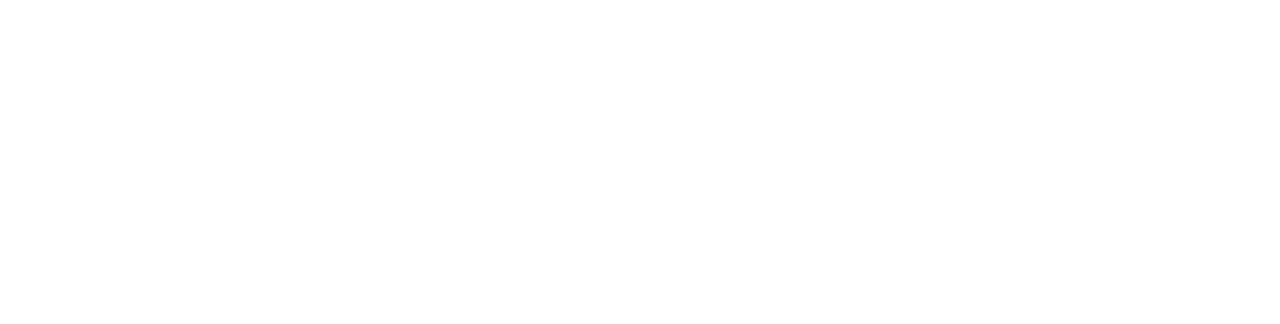
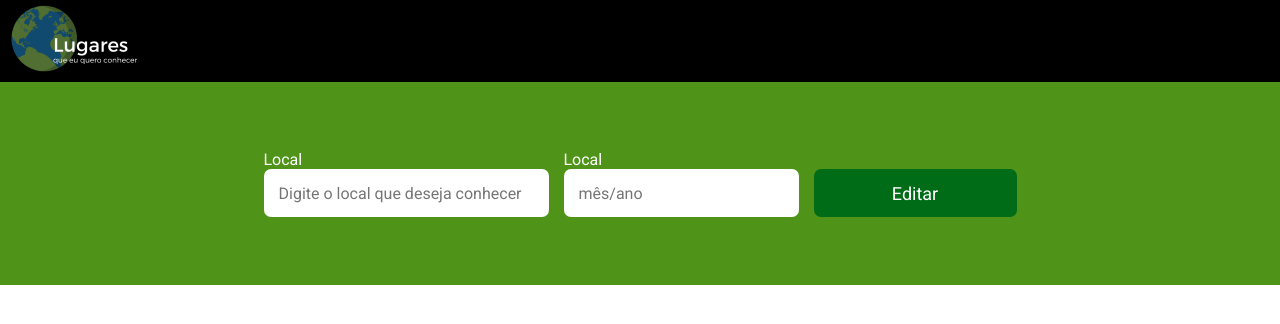
Before and after one commit to ClubPetro/frontend-challenge, a React (Create React App) app in the folder desafio-club-petro/: page /editar in a window 1280 px wide. Shown: the top 324 px of the page. Built offline with nearby package versions, Linux system fonts and the light colour scheme.

Commit message:
Adicionando a rota de editar

```diff
--- a/desafio-club-petro/src/App.tsx
+++ b/desafio-club-petro/src/App.tsx
@@ -1,4 +1,5 @@
 import { BrowserRouter as Router, Switch, Route } from "react-router-dom";
+import Edit from "./pages/Edit";
 import Home from "./pages/Home";
 
 const App = () => {
@@ -6,6 +7,7 @@ const App = () => {
     <Router>
       <Switch>
         <Route path="/" component={Home} exact />
+        <Route path="/editar" component={Edit} exact />
       </Switch>
     </Router>
   );
--- a/desafio-club-petro/src/components/CardGridPlace/index.tsx
+++ b/desafio-club-petro/src/components/CardGridPlace/index.tsx
@@ -1,8 +1,10 @@
 import "./style.css";
 import Edit from "../../assets/img/edit.png"
 import Delete from "../../assets/img/delete.png"
+import { useHistory } from "react-router-dom";
 
 const CardGridPlace = () => {
+  const history = useHistory()
   return (
     <section className="cardGridPlace container">
       <div className="wrapper">
@@ -12,7 +14,7 @@ const CardGridPlace = () => {
             <h2 className="card-country-title">Brasil</h2>
           </div>
           <div className="edit-and-delet-place">
-            <img className="edit-place" src={Edit} alt="Editar"/>
+            <img onClick={() => history.push("./editar")} className="edit-place" src={Edit} alt="Editar"/>
             <img className="delete-place" src={Delete} alt="Excluir"/>
           </div>
           <hr className="line-divisor"/>
--- /dev/null
+++ b/desafio-club-petro/src/components/FormEditPlace/index.tsx
@@ -0,0 +1,43 @@
+// import "./style.css";
+import InputMask from "react-input-mask";
+
+const FormEditPlace = () => {
+  return (
+    <section className="form-section">
+      <div className="form-container">
+        <form className="form-content">
+          <div className="input-group">
+            <label className="input-label" htmlFor="form-place">
+              Local
+            </label>
+            <input
+              type="text"
+              className="input-group-height place-width"
+              id="form-place"
+              placeholder="Digite o local que deseja conhecer"
+            />
+          </div>
+
+          <div className="input-group">
+            <label className="input-label" htmlFor="form-meta">
+              Local
+            </label>
+            <InputMask
+              mask="99/9999"
+              type="text"
+              className="input-group-height meta-width"
+              id="form-meta"
+              placeholder="mês/ano"
+            />
+          </div>
+
+          <button type="submit" className="form-button-submit">
+            Editar
+          </button>
+        </form>
+      </div>
+    </section>
+  );
+};
+
+export default FormEditPlace;
--- a/desafio-club-petro/src/components/Header/index.tsx
+++ b/desafio-club-petro/src/components/Header/index.tsx
@@ -1,14 +1,21 @@
-import "./style.css"
-import Logo from "../../assets/img/logo.png"
+import "./style.css";
+import Logo from "../../assets/img/logo.png";
+import { useHistory } from "react-router-dom";
 
 const Header = () => {
+  const history = useHistory();
   return (
     <header className="header">
       <div className="header-container">
-        <img className="header-logo" src={Logo} alt="Logo"/>
+        <img
+          onClick={() => history.push("./")}
+          className="header-logo"
+          src={Logo}
+          alt="Logo"
+        />
       </div>
     </header>
-  )
-}
+  );
+};
 
-export default Header
+export default Header;
--- /dev/null
+++ b/desafio-club-petro/src/pages/Edit.tsx
@@ -0,0 +1,13 @@
+import FormEditPlace from "../components/FormEditPlace";
+import Header from "../components/Header";
+
+const Edit = () => {
+  return (
+    <>
+      <Header />
+      <FormEditPlace />
+    </>
+  );
+};
+
+export default Edit;
```
Also changed, not shown: desafio-club-petro/src/utils/firebase.ts (added), desafio-club-petro/src/utils/intefaces.ts (added), 1 other file (tests, documents, lock files or other folders).
